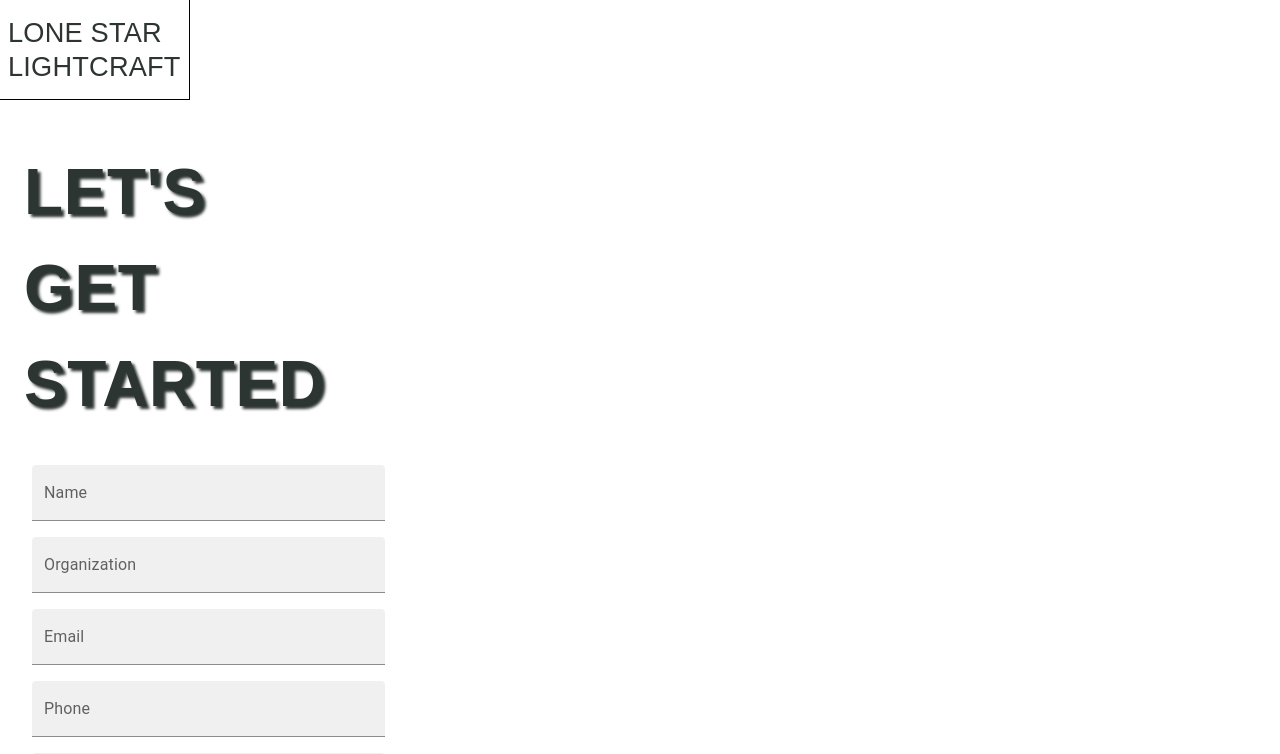
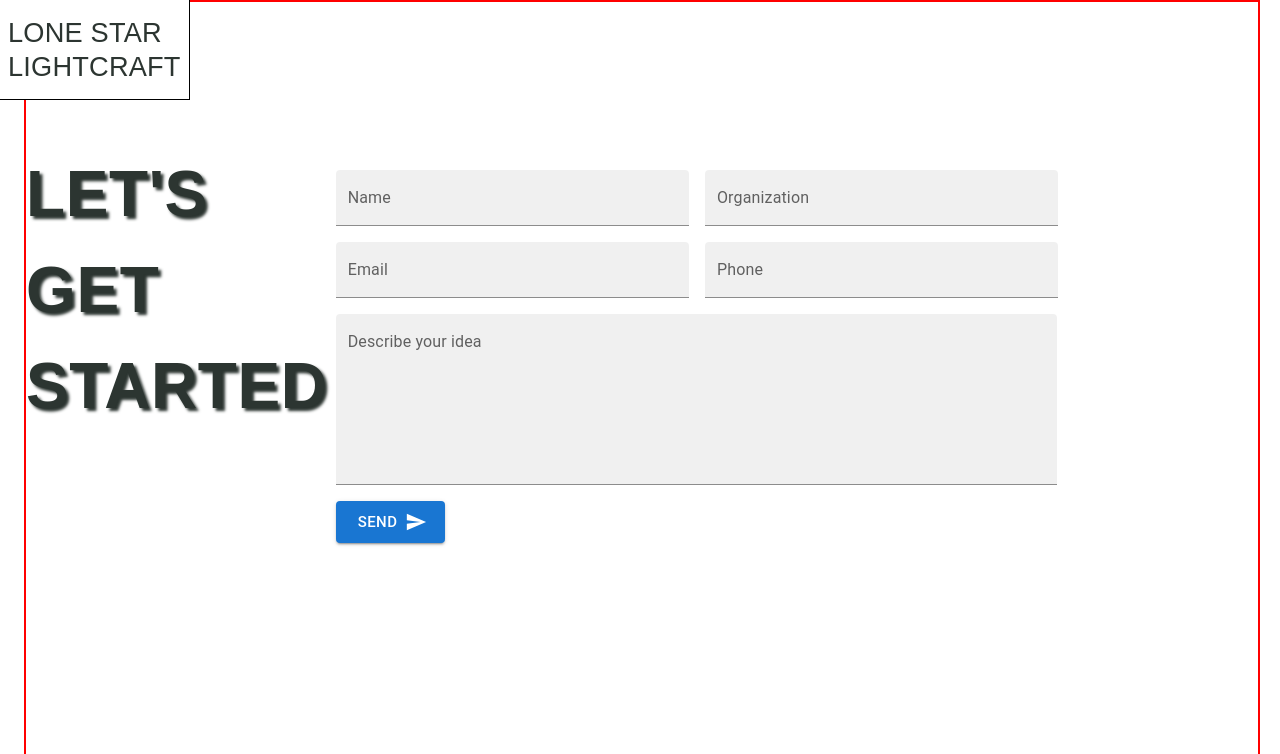
Before and after one commit to LoneStarLightcraft/website, a React (Create React App) app in the folder business-site/: page /contact in a window 1280 px wide. Shown: the top 754 px of the page. Built offline with nearby package versions, Linux system fonts and the light colour scheme.

Commit message:
James: Added breakpoint theme to App component

```diff
--- a/business-site/src/App.tsx
+++ b/business-site/src/App.tsx
@@ -1,15 +1,30 @@
+import { createMuiTheme, ThemeProvider } from "@mui/material";
 import React from "react";
 import { Route, Routes } from "react-router-dom";
 import { Contact } from "./ContactPage";
 import { Home } from "./HomePage";
 
+const theme = createMuiTheme({
+  breakpoints: {
+    values: {
+      xs: 350, // adds the `mobile` breakpoint
+      sm: 530,
+      md: 770,
+      lg: 900,
+      xl: 1535,
+    },
+  },
+});
+
 function App() {
   return (
     <>
-      <Routes>
-        <Route path="/" element={<Home />} />
-        <Route path="/contact" element={<Contact />} />
-      </Routes>
+      <ThemeProvider theme={theme}>
+        <Routes>
+          <Route path="/" element={<Home />} />
+          <Route path="/contact" element={<Contact />} />
+        </Routes>
+      </ThemeProvider>
     </>
   );
 }
--- a/business-site/src/ContactPage/Contact.tsx
+++ b/business-site/src/ContactPage/Contact.tsx
@@ -8,13 +8,6 @@ import { Container } from "@mui/system";
 export const Contact: React.FunctionComponent = () => {
   return (
     <Container maxWidth={false} sx={{ flexDirection: "column" }}>
-      <Box
-        sx={{
-          backgroundColor: "#ffffff",
-          width: "100%",
-          minHeight: "850px",
-        }}
-      >
       <Link to="/">
         {" "}
         <Box
@@ -23,9 +16,6 @@ export const Contact: React.FunctionComponent = () => {
             position: "fixed",
             top: 0,
             left: 0,
-              display: "flex",
-              flexDirection: "row",
-              justifyContent: "space-between",
           }}
         >
           <Typography
@@ -49,7 +39,17 @@ export const Contact: React.FunctionComponent = () => {
           </Typography>
         </Box>
       </Link>
-
+      <Box
+        sx={{
+          backgroundColor: "#ffffff",
+          width: "100%",
+          minHeight: "850px",
+          border: "solid 2px red",
+          display: "flex",
+          flexDirection: "row",
+          flexWrap: "wrap",
+        }}
+      >
         <Box
           sx={{
             marginTop: "9rem",
@@ -75,8 +75,7 @@ export const Contact: React.FunctionComponent = () => {
           <Box
             component="form"
             sx={{
-              width: "50%",
-              marginTop: "2%",
+              marginTop: "10rem",
             }}
           >
             <div>
@@ -115,10 +114,11 @@ export const Contact: React.FunctionComponent = () => {
               variant="filled"
               sx={{
                 width: {
-                  xs: "35ch", // 0
-                  sm: "35ch", // 600
-                  lg: "35ch", // 1200
-                  xl: "71.5ch", // 1536
+                  xs: "35ch", // 360
+                  sm: "35ch", // 540
+                  md: "71.5ch", // 760
+                  lg: "71.5ch", // 900
+                  xl: "71.5ch", // 1635
                 },
                 maxWidth: "81.5ch",
                 m: 1,
--- a/business-site/src/HomePage/HomeGallery.tsx
+++ b/business-site/src/HomePage/HomeGallery.tsx
@@ -175,7 +175,7 @@ export const HomeGallery: React.FunctionComponent = () => {
           paddingX: "1rem",
         }}
       >
-        Satisfy your LED needs
+        Satisfying your LED needs
       </Typography>
     </Box>
   );
```
Lines whose indentation alone changed are shown as unchanged.
